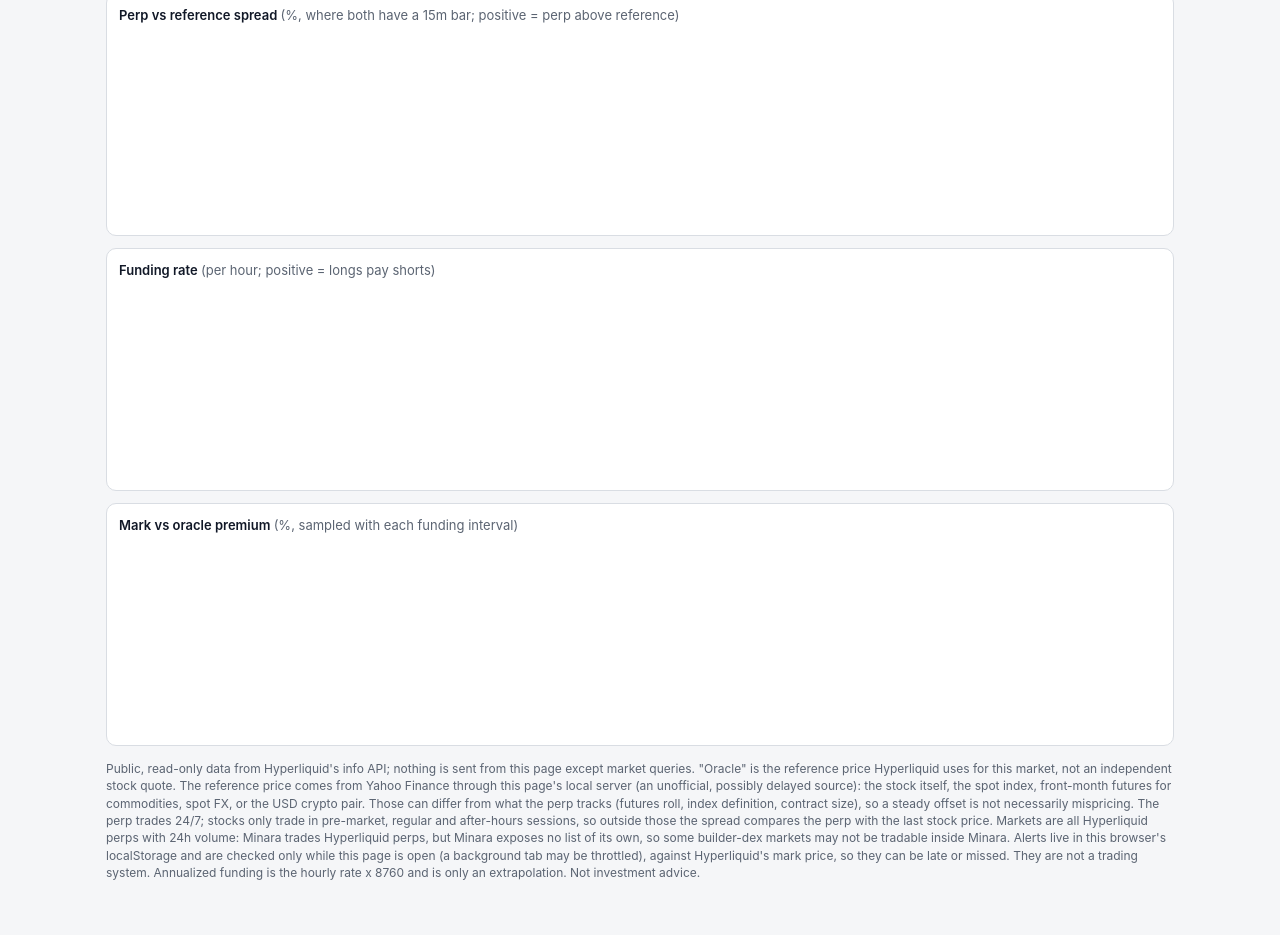
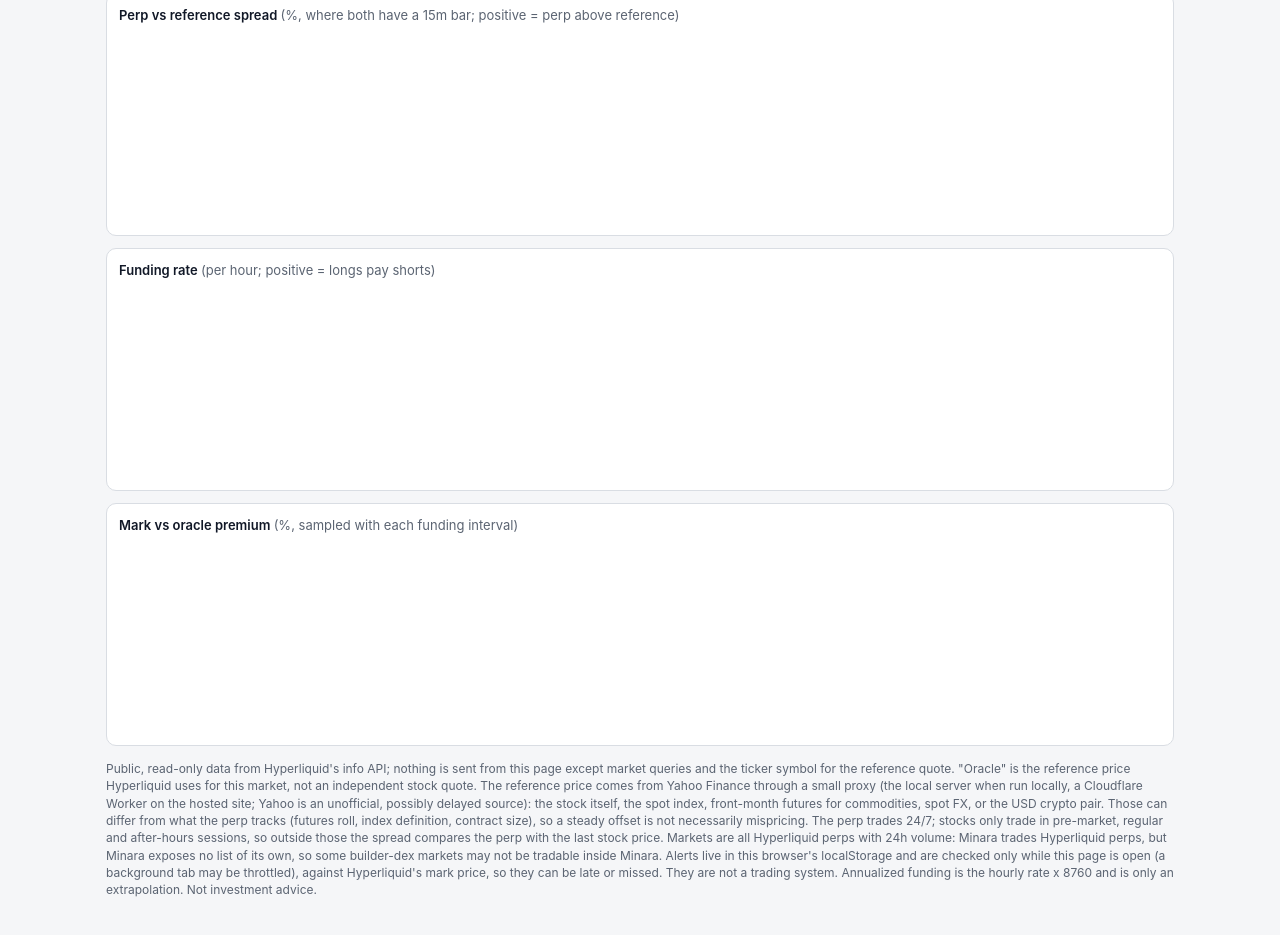
Before and after one commit to kranmal/tessera, a plain HTML site: page index.html in a window 1280 px wide. Shown: the part 749-1684 px from the top of the page. Drawn offline with Linux system fonts and the light colour scheme; no server answers.

Commit message:
Reword the footnote: reference quotes also come via a Worker when hosted (#4)
Co-authored-by: Ketan Ranmal <ketanranmal@Ketans-MacBook-Air.local>
Co-authored-by: Claude Sonnet 5.5 <noreply@anthropic.com>

```diff
--- a/index.html
+++ b/index.html
@@ -210,9 +210,9 @@ a.pby{order:3;margin-left:0}
   <div class="card"><h2>Mark vs oracle premium <span>(%, sampled with each funding interval)</span></h2><div class="chart" id="c-prem"></div></div>
 
   <p class="note">
-    Public, read-only data from Hyperliquid's info API; nothing is sent from this page except market queries.
+    Public, read-only data from Hyperliquid's info API; nothing is sent from this page except market queries and the ticker symbol for the reference quote.
     "Oracle" is the reference price Hyperliquid uses for this market, not an independent stock quote.
-    The reference price comes from Yahoo Finance through this page's local server (an unofficial, possibly delayed source): the stock itself, the spot index, front-month futures for commodities, spot FX, or the USD crypto pair.
+    The reference price comes from Yahoo Finance through a small proxy (the local server when run locally, a Cloudflare Worker on the hosted site; Yahoo is an unofficial, possibly delayed source): the stock itself, the spot index, front-month futures for commodities, spot FX, or the USD crypto pair.
     Those can differ from what the perp tracks (futures roll, index definition, contract size), so a steady offset is not necessarily mispricing.
     The perp trades 24/7; stocks only trade in pre-market, regular and after-hours sessions, so outside those the spread compares the perp with the last stock price.
     Markets are all Hyperliquid perps with 24h volume: Minara trades Hyperliquid perps, but Minara exposes no list of its own, so some builder-dex markets may not be tradable inside Minara.
```
